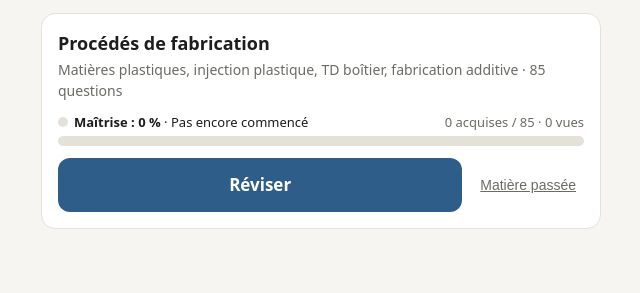
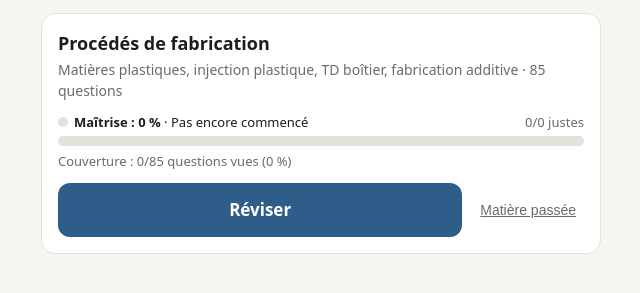
Before and after one commit to vgras616-sys/quiz-ds, a plain HTML site: page index.html in a window 1280 px wide. Shown: the part 77-370 px from the top of the page, without its empty margins (319-959 px from the left). Drawn offline with Linux system fonts and the light colour scheme.

Commit message:
Maîtrise basée sur les questions vues + couverture
Co-Authored-By: Claude Sonnet 5.5 <noreply@anthropic.com>
Claude-Session: https://claude.ai/code/session_017yVgoMusp8HmTvDbSicesT

```diff
--- a/index.html
+++ b/index.html
@@ -18,10 +18,12 @@ function mastery(d){
   const total=q?q.length:d.count;
   let seen=0,good=0;
   if(q)q.forEach(x=>{const v=st[qk(x[1])];if(v!==undefined){seen++;if(v===1)good++}});
-  const pct=total?Math.round(good/total*100):0;
+  const pct=seen?Math.round(good/seen*100):0;
+  const cov=total?Math.round(seen/total*100):0;
   const lv=seen===0?-1:pct>=75?2:pct>=40?1:0;
   const lab=seen===0?'Pas encore commencé':['À retravailler','En progrès','Maîtrisé'][lv];
-  return `<div class="mast"><div class="l"><span><span class="dot ${lv<0?'':'lv'+lv}" style="${lv<0?'background:var(--line)':''}"></span><b class="${lv<0?'':'t'+lv}">Maîtrise : ${pct} %</b> · ${lab}</span><span style="color:var(--mute)">${good} acquises / ${total} · ${seen} vues</span></div><div class="b"><i class="lv${Math.max(lv,0)}" style="width:${pct}%"></i></div></div>`;
+  const few=seen>0&&cov<30?' · encore peu de questions vues':'';
+  return `<div class="mast"><div class="l"><span><span class="dot ${lv<0?'':'lv'+lv}" style="${lv<0?'background:var(--line)':''}"></span><b class="${lv<0?'':'t'+lv}">Maîtrise : ${pct} %</b> · ${lab}</span><span style="color:var(--mute)">${good}/${seen} justes</span></div><div class="b"><i class="lv${Math.max(lv,0)}" style="width:${seen?pct:0}%"></i></div><div class="l" style="margin:6px 0 0;color:var(--mute)"><span>Couverture : ${seen}/${total} questions vues (${cov} %)${few}</span></div></div>`;
 }
 function render(){
   const passed=get(),todo=DS.filter(d=>!passed.includes(d.id)),done=DS.filter(d=>passed.includes(d.id));
```
